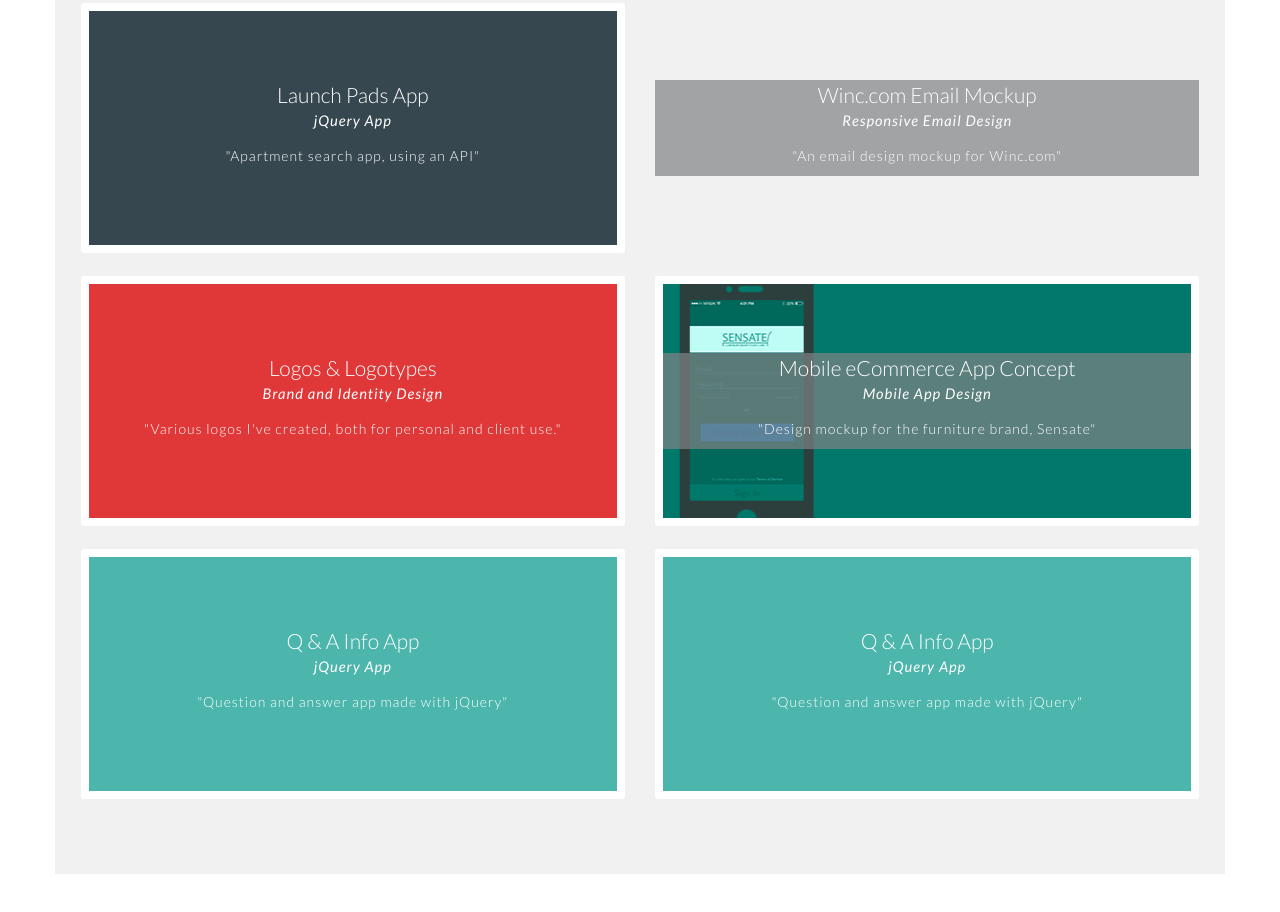
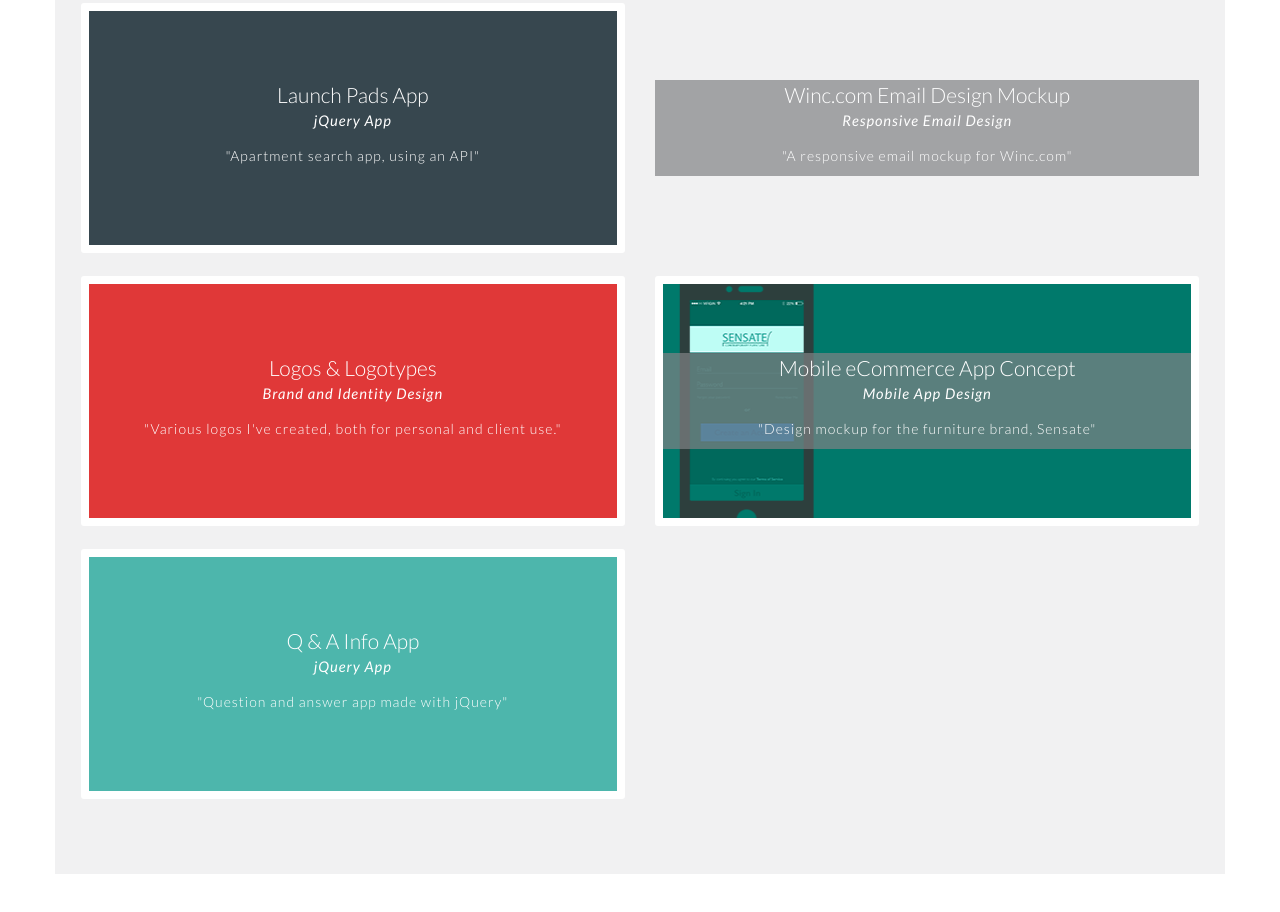
Before and after one commit to thom-d/dt_portfolio2016, a plain HTML site: page index.html in a window 1280 px wide. Shown: the part 1671-2583 px from the top of the page. Drawn offline with nearby package versions, Linux system fonts and the light colour scheme.

Commit message:
project addition completion

```diff
--- a/index.html
+++ b/index.html
@@ -173,10 +173,10 @@
         <div class="content--box content--box--nine" id="hover-box">
           <div class="layer">
           <a href="https://www.behance.net/gallery/45196723/Winc-Email-Design-Mockup">
-          <div class="content--text">Winc.com Email Mockup<br><span class="content--subtitle">Responsive Email Design</span></div>
+          <div class="content--text">Winc.com Email Design Mockup<br><span class="content--subtitle">Responsive Email Design</span></div>
           </a>
           <p class="content--description">
-            "An email design mockup for Winc.com"
+            "A responsive email mockup for Winc.com"
           </p>
           </div>
         </div>
@@ -227,14 +227,14 @@
       </div>
 
       <div class="col-xs-12 col-sm-6 col-md-6 pull-left" style="margin: 1% 0">
-         <div class="content--box content--box--three">
-          <a href="https://thom-d.github.io/jquery-dropdown/" target="">
-          <div class="content--text">Q &amp; A Info App <br><span class="content--subtitle">jQuery App</span></div>
-          </a>
-          <p class="content--description">
-            "Question and answer app made with jQuery"
-          </p>
-        </div>
+         <!--<div class="content--box content--box--three">-->
+          <!--<a href="https://thom-d.github.io/jquery-dropdown/" target="">-->
+          <!--<div class="content--text">Q &amp; A Info App <br><span class="content--subtitle">jQuery App</span></div>-->
+          <!--</a>-->
+          <!--<p class="content--description">-->
+          <!--  "Question and answer app made with jQuery"-->
+          <!--</p>-->
+        <!--</div>-->
       </div>
 
   </div>
```
